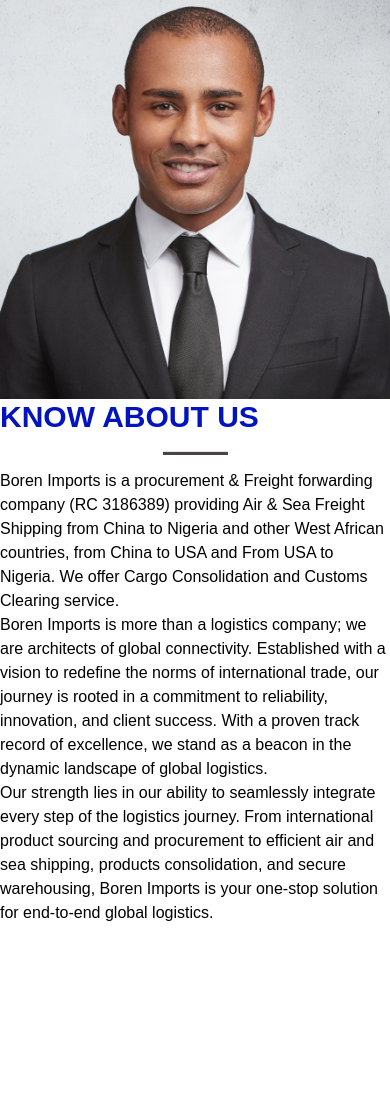
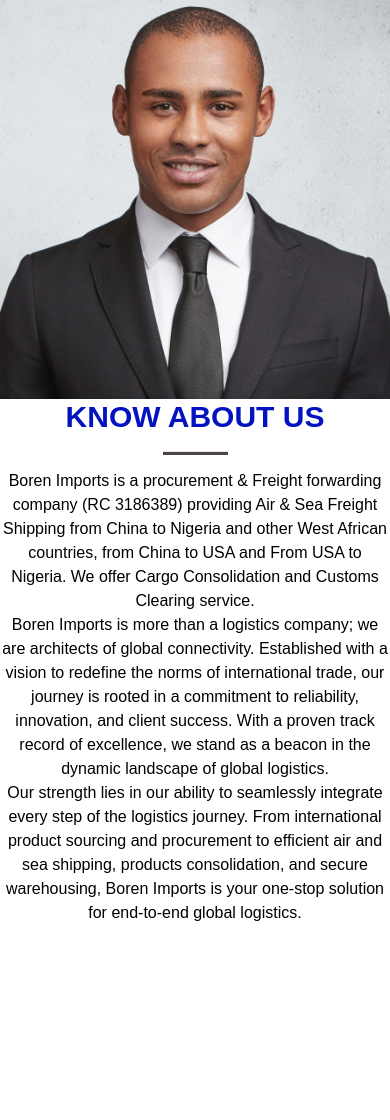
Before and after one commit to winninggodspower/Boren-Import, a Python web app: template templates/about.html in a window 390 px wide. Shown: the part 579-1699 px from the top of the page. Run offline with Jinja, Linux system fonts and the light colour scheme; the template is opened without the code that fills it, so the values that code supplies are empty; style sheets or scripts are compiled from the project's sources; some libraries are stand-ins or nearby versions.

Commit message:
modify: center header and paragraph

```diff
--- a/templates/about.html
+++ b/templates/about.html
@@ -91,19 +91,19 @@
   </section>
 
   <section class="container max-w-screen-xl mx-auto pt-[131px] pb-[212px] ">
-    <div class="grid md:grid-cols-2">
+    <div class="grid justify-center md:grid-cols-2 md:justify-normal">
         <div>
             <img src="../assets/about-us-officer.jpg" alt="">
         </div>
         <div>
-            <h2 class="text-3xl md:text-[40px] text-primary-dark font-extrabold ">KNOW ABOUT US</h2>
+            <h2 class="text-3xl md:text-[40px] text-primary-dark font-extrabold text-center md:text-start ">KNOW ABOUT US</h2>
             <hr class="mx-auto md:mx-0 w-2/12 h-[4px] bg-[#4C4343] mt-4 mb-[14px]">
 
-            <p>Boren Imports is a procurement & Freight forwarding company (RC 3186389) providing Air & Sea Freight Shipping from China to Nigeria and other West African countries, from China to USA and From USA to Nigeria. We offer Cargo Consolidation and Customs Clearing service.</p>
-            <p>
+            <p class="text-center md:text-start">Boren Imports is a procurement & Freight forwarding company (RC 3186389) providing Air & Sea Freight Shipping from China to Nigeria and other West African countries, from China to USA and From USA to Nigeria. We offer Cargo Consolidation and Customs Clearing service.</p>
+            <p class="text-center md:text-start">
             Boren Imports is more than a logistics company; we are architects of global connectivity. Established with a vision to redefine the norms of international trade, our journey is rooted in a commitment to reliability, innovation, and client success. With a proven track record of excellence, we stand as a beacon in the dynamic landscape of global logistics.
             </p>
-            <p>
+            <p class="text-center md:text-start">
             Our strength lies in our ability to seamlessly integrate every step of the logistics journey. From international product sourcing and procurement to efficient air and sea shipping, products consolidation, and secure warehousing, Boren Imports is your one-stop solution for end-to-end global logistics.
             </p>
         </div>
```
